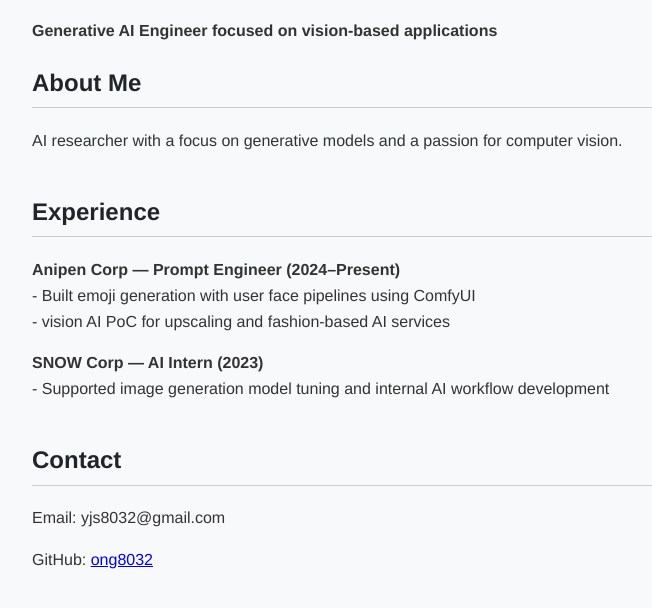
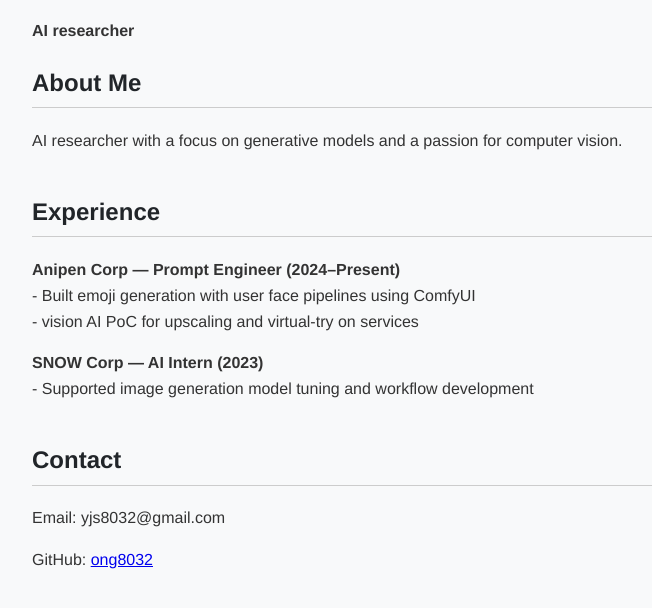
Before and after one commit to ong8032/ong8032.github.io, a plain HTML site: page index.html in a window 1280 px wide. Shown: the part 108-716 px from the top of the page, without its empty margins (0-652 px from the left). Drawn offline with Linux system fonts and the light colour scheme.

Commit message:
Update index.html

```diff
--- a/index.html
+++ b/index.html
@@ -27,7 +27,7 @@
 <body>
 
   <h1>👩‍💻 Jisu Yoon</h1>
-  <p><strong>Generative AI Engineer focused on vision-based applications</strong></p>
+  <p><strong> AI researcher </strong></p>
 
   <div class="section">
     <h2>About Me</h2>
@@ -40,10 +40,10 @@
     <h2>Experience</h2>
     <p><strong>Anipen Corp — Prompt Engineer (2024–Present)</strong><br>
       - Built emoji generation with user face pipelines using ComfyUI <br>
-      - vision AI PoC for upscaling and fashion-based AI services
+      - vision AI PoC for upscaling and virtual-try on services
     </p>
     <p><strong>SNOW Corp — AI Intern (2023)</strong><br>
-      - Supported image generation model tuning and internal AI workflow development
+      - Supported image generation model tuning and workflow development
     </p>
   </div>
 
```
